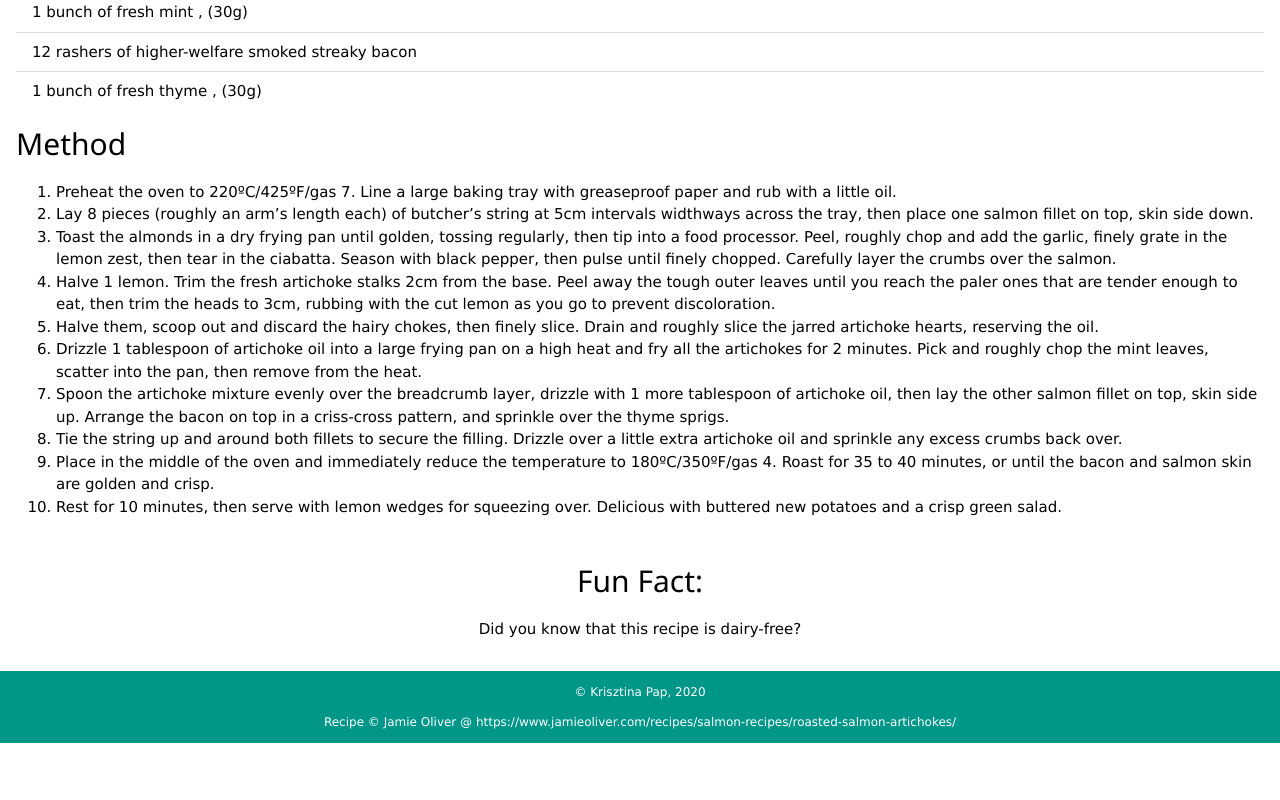
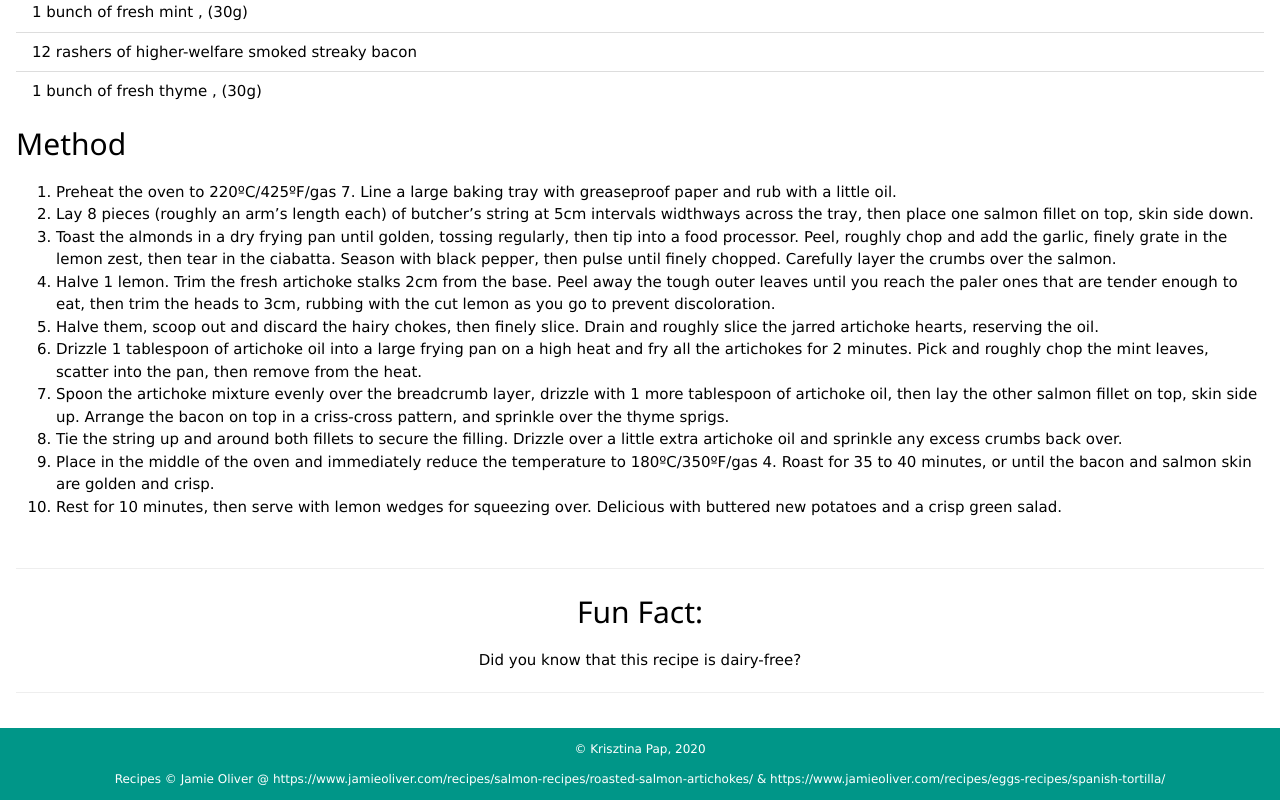
Before and after one commit to KrisztinaPap/html-css-recipe-page, a plain HTML site: page roasted-salmon-and-artichokes.html in a window 1280 px wide. Shown: the part 1059-1859 px from the top of the page. Before the commit the page ends 1802 px from the top, so only its background shows below. Drawn offline with nearby package versions, Linux system fonts and the light colour scheme.

Commit message:
Fixed footer across all pages;

```diff
--- a/roasted-salmon-and-artichokes.html
+++ b/roasted-salmon-and-artichokes.html
@@ -55,13 +55,15 @@
                     </ol>
             </article>
             <aside class="w3-container">
+                <hr>
                 <h2>Fun Fact:</h2>
                 <p>Did you know that this recipe is dairy-free?</p>
+                <hr>
             </aside>
         </main>
         <footer class="w3-footer w3-teal w3-container">
             <p>&copy; Krisztina Pap, 2020</p>
-            <p>Recipe &copy; Jamie Oliver @ https://www.jamieoliver.com/recipes/salmon-recipes/roasted-salmon-artichokes/</p>
+            <p>Recipes &copy; Jamie Oliver @ https://www.jamieoliver.com/recipes/salmon-recipes/roasted-salmon-artichokes/ & https://www.jamieoliver.com/recipes/eggs-recipes/spanish-tortilla/</p>
         </footer>
     </body>
 </html>
```
Also changed, not shown: index.html (+1 -1 lines), spanish-tortilla.html (+3 -1 lines).
